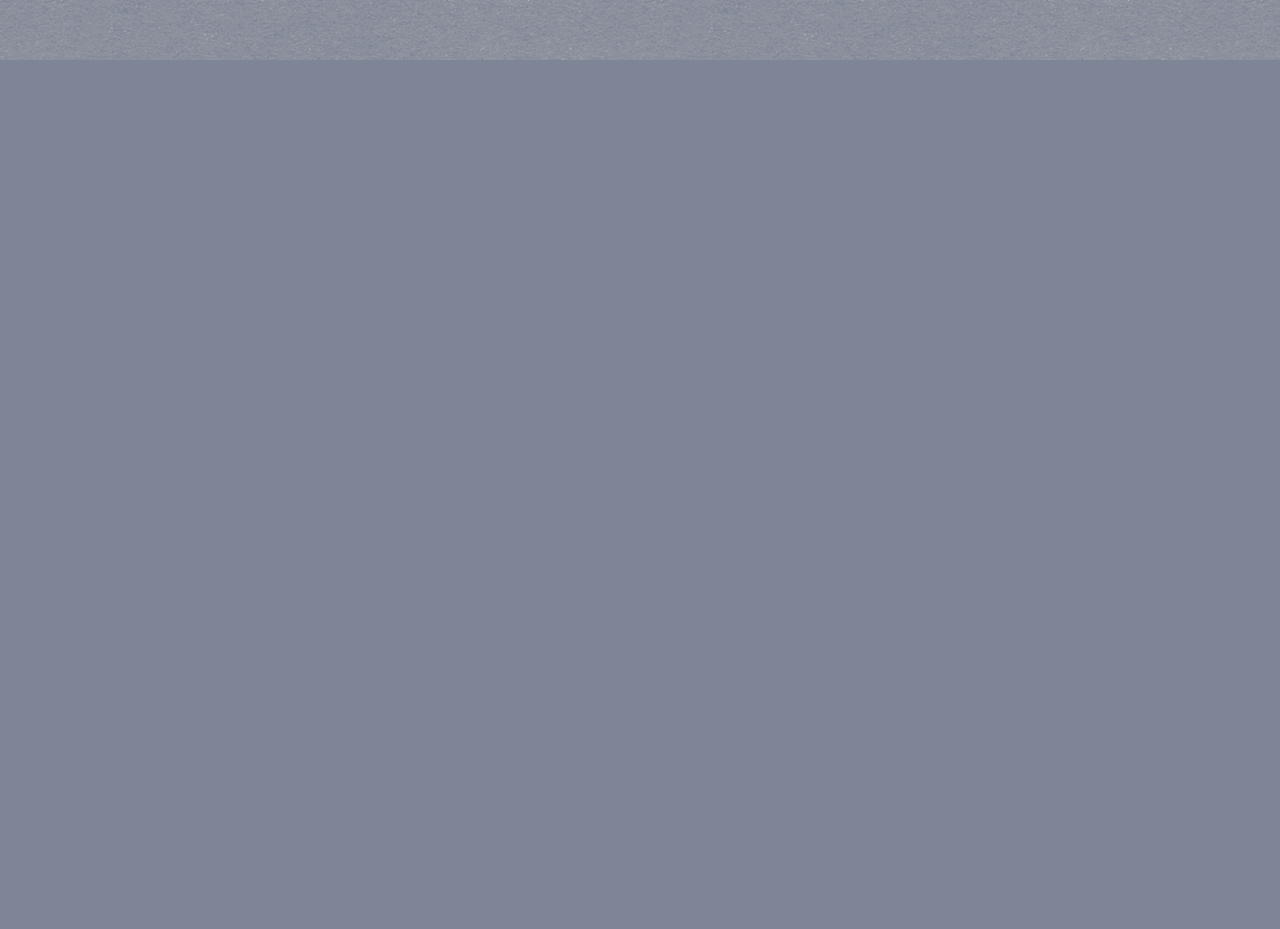
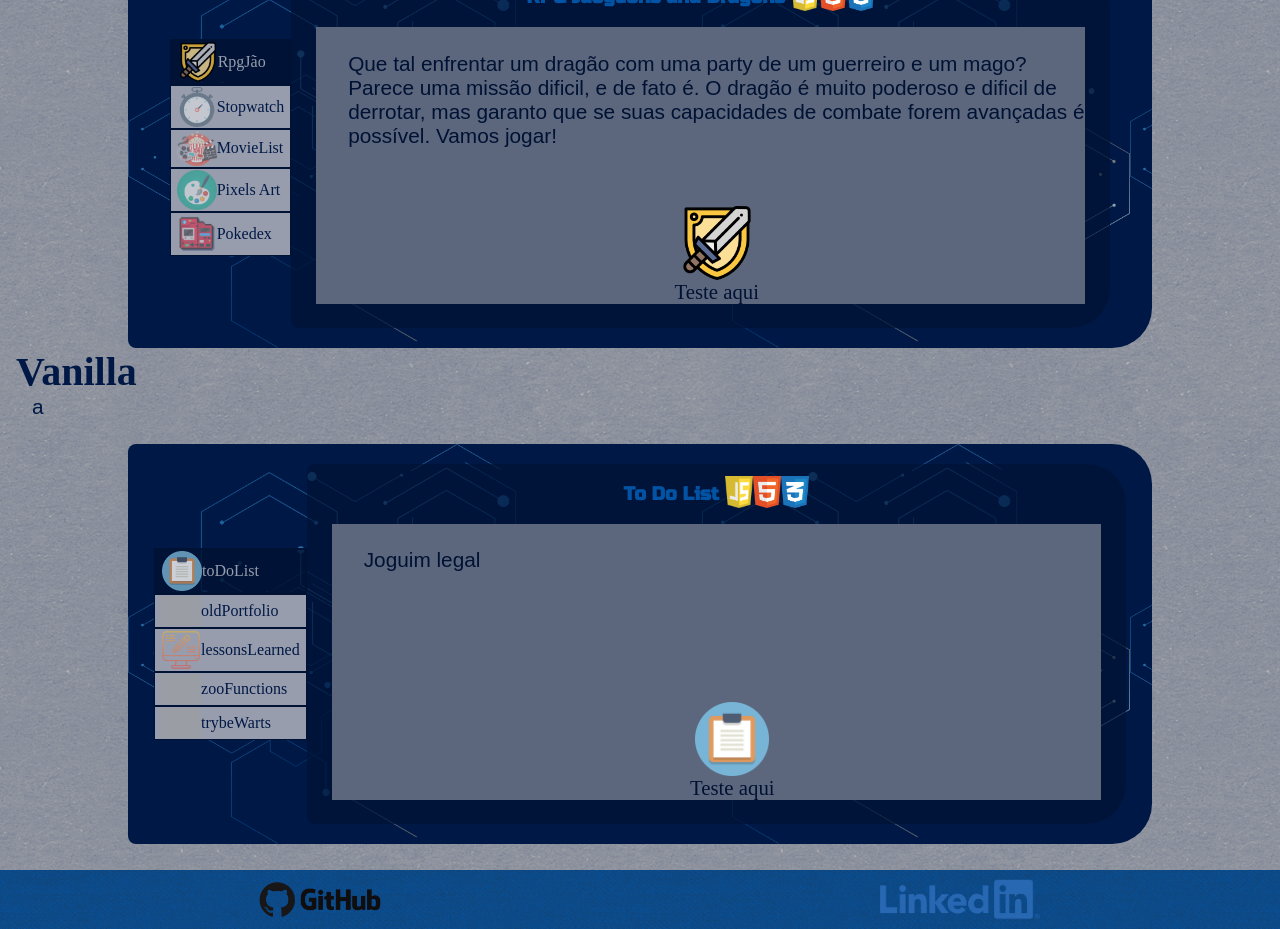
Before and after one commit to jvictorfranca/jvictorfranca.github.io, a React (Create React App) app: page /portfolio in a window 1280 px wide. Shown: the part 740-1669 px from the top of the page. Before the commit the page ends 800 px from the top, so only its background shows below. Built offline with nearby package versions, Linux system fonts and the light colour scheme; grey boxes are pictures that could not be loaded; a web font is replaced by a local one.

Commit message:
adiciona algumas imagens

```diff
--- a/src/App.js
+++ b/src/App.js
@@ -9,6 +9,7 @@ import Test from './Components/Test';
 import Home from './Pages/Home/Home';
 import Portfolio from './Pages/Portfolio/Portfolio';
 import icon from './Data/projectIcons/lessonslearned.png'
+import Footer from './Components/Footer/Footer';
 
 
 function App() {
@@ -22,6 +23,7 @@ function App() {
       <Route exact path='/' component={Home} />
       <Route exact path= '/portfolio' component={Portfolio} />
     </Switch>
+    <Footer />
   </BrowserRouter>
   );
 }
--- a/src/Components/Footer/Footer.css
+++ b/src/Components/Footer/Footer.css
@@ -19,4 +19,5 @@
 .portfolio-footer{
   background-color: #0353A4;
   background-image: url('/src/Textures/45-degree-fabric-dark.png');
+  margin-top: 2%;
 }
--- /dev/null
+++ b/src/Components/Portfolio-components/PortfolioBlock.js
@@ -0,0 +1,23 @@
+import React from 'react'
+
+import ProjectList from './ProjectList'
+
+import data from '../../Data/projects'
+
+class PortifolioBlock extends React.Component{
+  render(){
+    let {group} = this.props
+    console.log(group)
+    let {name, description, projects} = group
+    return(
+      <section>
+        <h1 className='title'>{name}</h1>
+        <p>{description}</p>
+        <ProjectList projects= {projects} />
+      </section>
+    )
+  }
+}
+
+
+export default PortifolioBlock
--- a/src/Components/Portfolio-components/ProjectList.js
+++ b/src/Components/Portfolio-components/ProjectList.js
@@ -10,9 +10,12 @@ import data from '../../Data/projects'
 class ProjectList extends React.Component{
   constructor(props){
     super(props)
+    let {projects} = this.props
+    let projectSelected = projects[0].linkName
+
 
     this.state = {
-      selected: 'RpgJão'
+      selected: projectSelected
     }
     this.handleClick=this.handleClick.bind(this)
   }
--- a/src/Data/projects.js
+++ b/src/Data/projects.js
@@ -6,13 +6,16 @@ import pokedex from './projectIcons/pokedex.png'
 import todolist from './projectIcons/todolist.png'
 import lessonslearned from './projectIcons/lessonslearned.png'
 import trybewarts from './projectIcons/trybewarts.png'
+import zoofunc from './projectIcons/zoofunc.png'
+import oldportfolio from './projectIcons/oldportfolio.png'
 
 
 
 const groupProjects = [
   {name : 'hallOfFame',
   description: 'a',
-  projects:[{
+  projects:[
+    {
     name: 'RPG Jãogeons and Dragons',
     used: ['javascript', 'html', 'css'],
     linkName: 'RpgJão',
@@ -57,7 +60,8 @@ const groupProjects = [
 {
   name : 'Vanilla',
   description: 'a',
-  projects: [{
+  projects: [
+    {
     name: 'To Do List',
     used: ['javascript', 'html', 'css'],
     linkName: 'toDoList',
@@ -69,7 +73,7 @@ const groupProjects = [
     name: 'Portifólio Velho',
     used: ['html', 'css'],
     linkName: 'oldPortfolio',
-    icon:'',
+    icon:{oldportfolio},
     description: 'Joguim legal'
   },
   {
@@ -84,6 +88,8 @@ const groupProjects = [
     name: 'Projeto Zoo Functions',
     used: ['javascript'],
     linkName: 'zooFunctions',
+    url:'',
+    icon: {zoofunc},
     description: 'Joguim legal'
   },
   {
@@ -97,9 +103,9 @@ const groupProjects = [
 
   ]
 },
-{name : 'React',
-description: 'a',
-projects: []}
+// {name : 'React',
+// description: 'a',
+// projects: []}
 ]
 
 export default groupProjects
--- a/src/Pages/Home/Home.js
+++ b/src/Pages/Home/Home.js
@@ -40,7 +40,7 @@ class Home extends React.Component{
       </section>
 
 
-      <Footer />
+
     </main>
     )
   }
--- a/src/Pages/Portfolio/Portfolio.js
+++ b/src/Pages/Portfolio/Portfolio.js
@@ -5,14 +5,22 @@ import './Portfolio.css';
 import ProjectList from '../../Components/Portfolio-components/ProjectList';
 
 import data from '../../Data/projects'
+import PortifolioBlock from '../../Components/Portfolio-components/PortfolioBlock';
 
 
 class Portfolio extends React.Component{
   render(){
     let projects = data[0].projects
+    console.log(data)
+    console.log(data.map(group=> group.name))
+    console.log(data[1])
+
     return(
     <main className='portfolio'>
      <ProjectList projects= {projects} />
+     {data.map(group=> <PortifolioBlock group={group}/>)}
+
+
     </main>
     )
   }
```
Also changed, not shown: src/Data/projectIcons/oldportfolio.png (added), src/Data/projectIcons/zoofunc.png (added).
